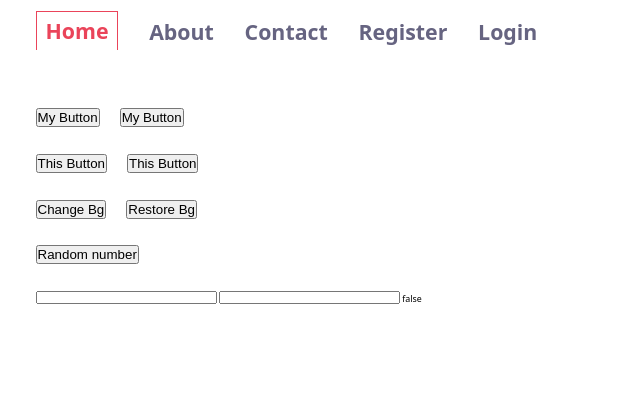
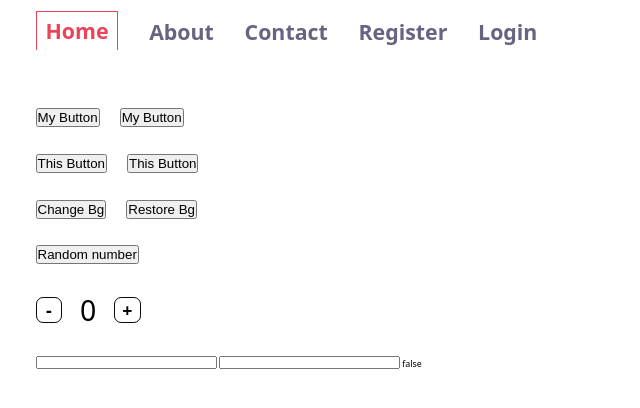
Before and after one commit to Savio234/JsTutorials, a plain HTML site: page index.html in a window 1280 px wide. Shown: the whole page, without its empty margins (0-640 px from the left). Drawn offline with Linux system fonts and the light colour scheme.

Commit message:
Created a counter

```diff
--- a/index.html
+++ b/index.html
@@ -41,6 +41,30 @@
       border-right: 0.1rem solid #EA445A;
       padding: 0.5rem 1rem;
     }
+    .counterContainer {
+      display: flex;
+      align-items: center;
+      gap: 2rem;
+      margin-bottom: 3rem;
+    }
+    .incrementBtn, .decrementBtn {
+      width: 3rem;
+      height: 3rem;
+      border-radius: 0.8rem;
+      display: flex;
+      align-items: center;
+      justify-content: center;
+      border: 0.1rem solid #06060B;
+      cursor: pointer;
+    }
+    .counterContainer h3 {
+      font-size: 2rem;
+      line-height: 3rem;
+    }
+    .counterContainer p, .counterValue {
+      font-size: 3.2rem;
+    }
+
    </style>
 
    <body>
@@ -144,6 +168,12 @@
         </button>
       </div>
 
+      <div class="counterContainer">
+        <div class="decrementBtn"><h3>-</h3></div>
+        <div class="counterValue"><p>0</p></div>
+        <div class="incrementBtn"><h3>+</h3></div>
+      </div>
+
 
     </div>
 
@@ -157,6 +187,7 @@
    <script src="./js/babel.js"></script>
    <script src="./js/classes.js"></script>
    <script src="./js/constructors.js"></script>
+   <script src="./js/counter.js"></script>
    <script src="./js/destructuring.js"></script>
    <script src="./js/functions.js"></script>
    <script src="./js/literals.js"></script>
--- /dev/null
+++ b/js/counter.js
@@ -0,0 +1,15 @@
+const add = document.querySelector('.incrementBtn')
+const minus = document.querySelector('.decrementBtn')
+const displayValue = document.querySelector('.counterValue')
+
+let value = 0
+add.addEventListener('click', incrementValue => {
+    value += 1
+    displayValue.textContent = value
+})
+
+minus.addEventListener('click', decrementValue => {
+    value -= 1
+    displayValue.textContent = value
+})
+console.log(add, minus);
```
